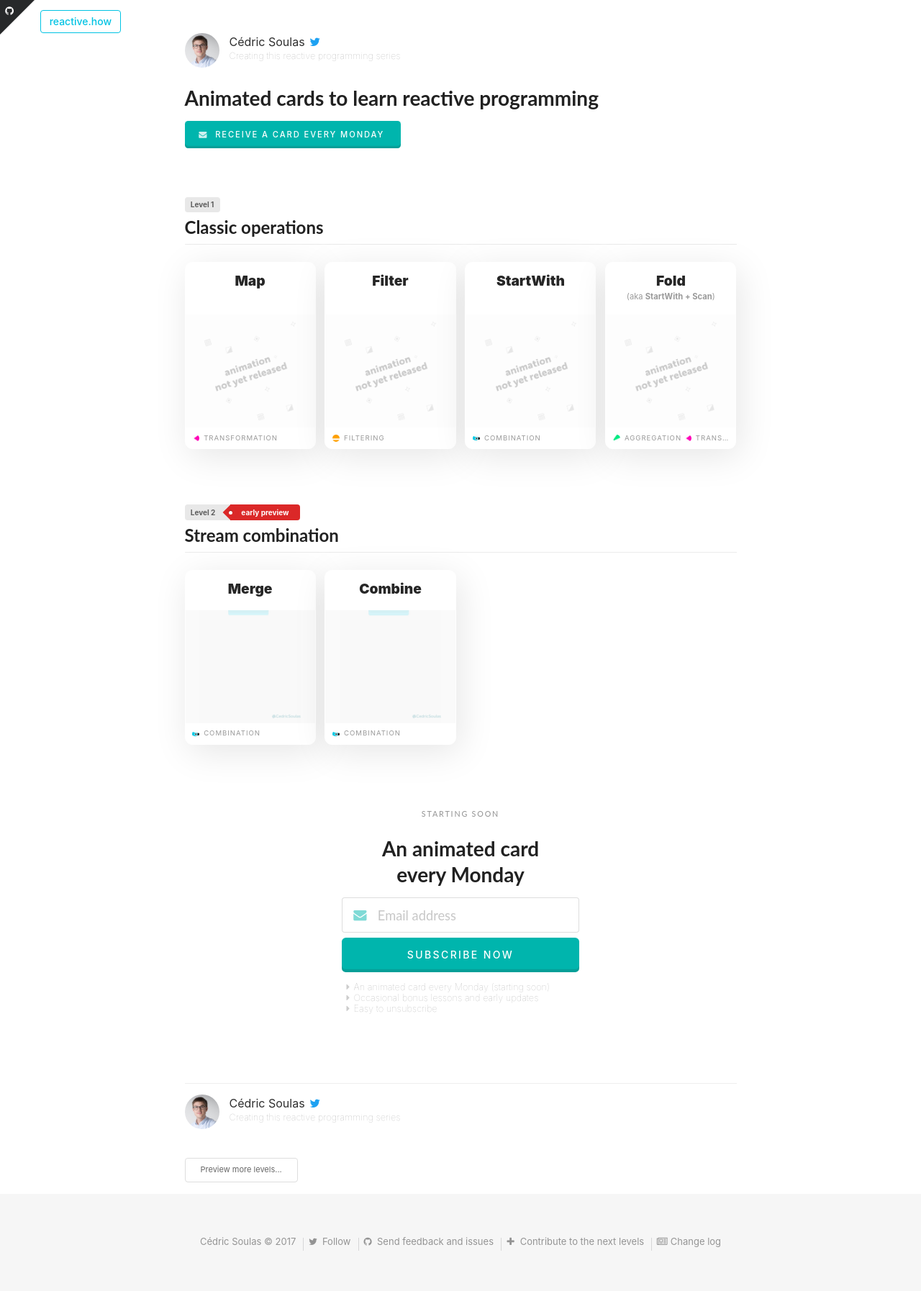
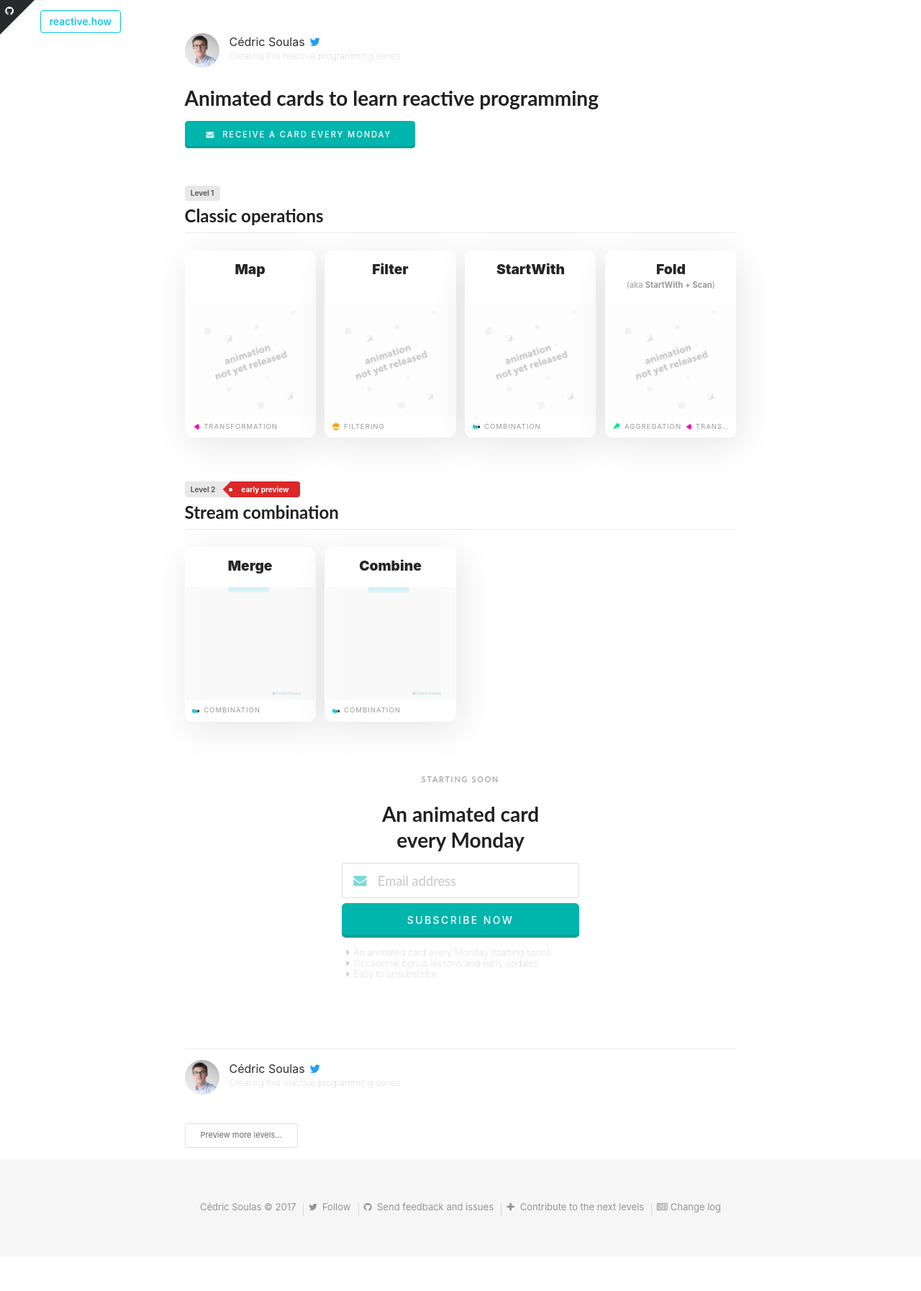
Before and after one commit to cedricss/reactive.how, a Jekyll site: the page built from index.html, in a window 1280 px wide. Shown: the whole page at 72% size. Built offline with Jekyll 4.4.1, drawn with Linux system fonts in a browser that asks for light colours; after the commit the page ends 1746 px from its top, so only the background shows below that.

Commit message:
Fix positioning and visual imperfections on mobile

```diff
--- a/css/main.scss
+++ b/css/main.scss
@@ -30,7 +30,7 @@
 }
 
 .stripe {
-    padding: 4em 0em 1.5em 0em;
+    padding: 3em 0em 1.5em 0em;
 
     h2.ui.header {
         border-bottom: 1px solid rgba(0, 0, 0, 0.08);
@@ -156,6 +156,9 @@
         margin-left: auto;
         margin-right: auto;
     }
+    .button.cta.limited.width {
+        max-width: 320px;
+    }
 }
 
 .button.cta, .uppercase {
@@ -174,9 +177,6 @@
 .highlighted {
     background-color: #fff173;
     padding: 3px 10px 7px 10px;
-}
-.button.cta.limited.width {
-    max-width: 300px;
 }
 
 .extra {
@@ -295,12 +295,12 @@
     }
     .stripe {
         padding-top: 1em;
-        h1, h2, h3, .mobile.center {
-            text-align: center;
-        }
         h2.ui.header {
             border-bottom: none;
         }
+    }
+    h2, h3, .mobile.center {
+        text-align: center;
     }
     .block.flex {
         .padded {
```
